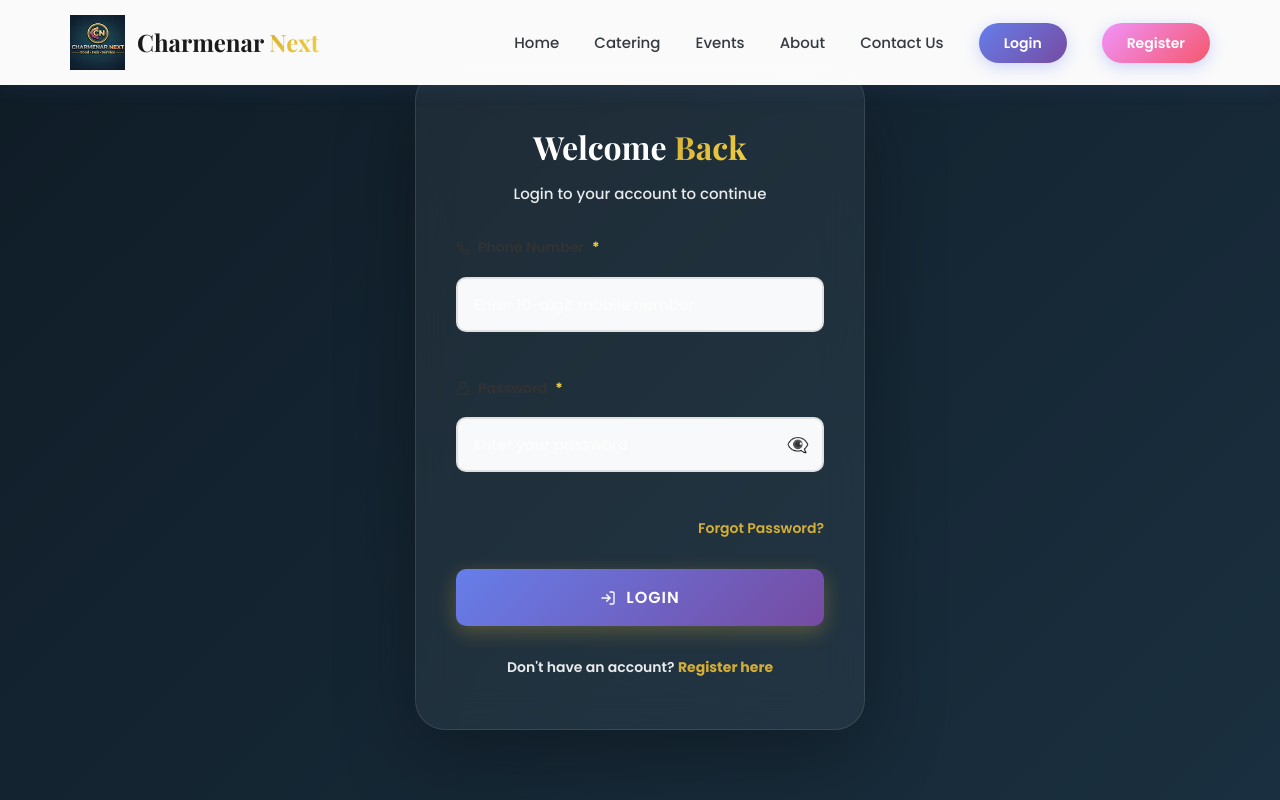
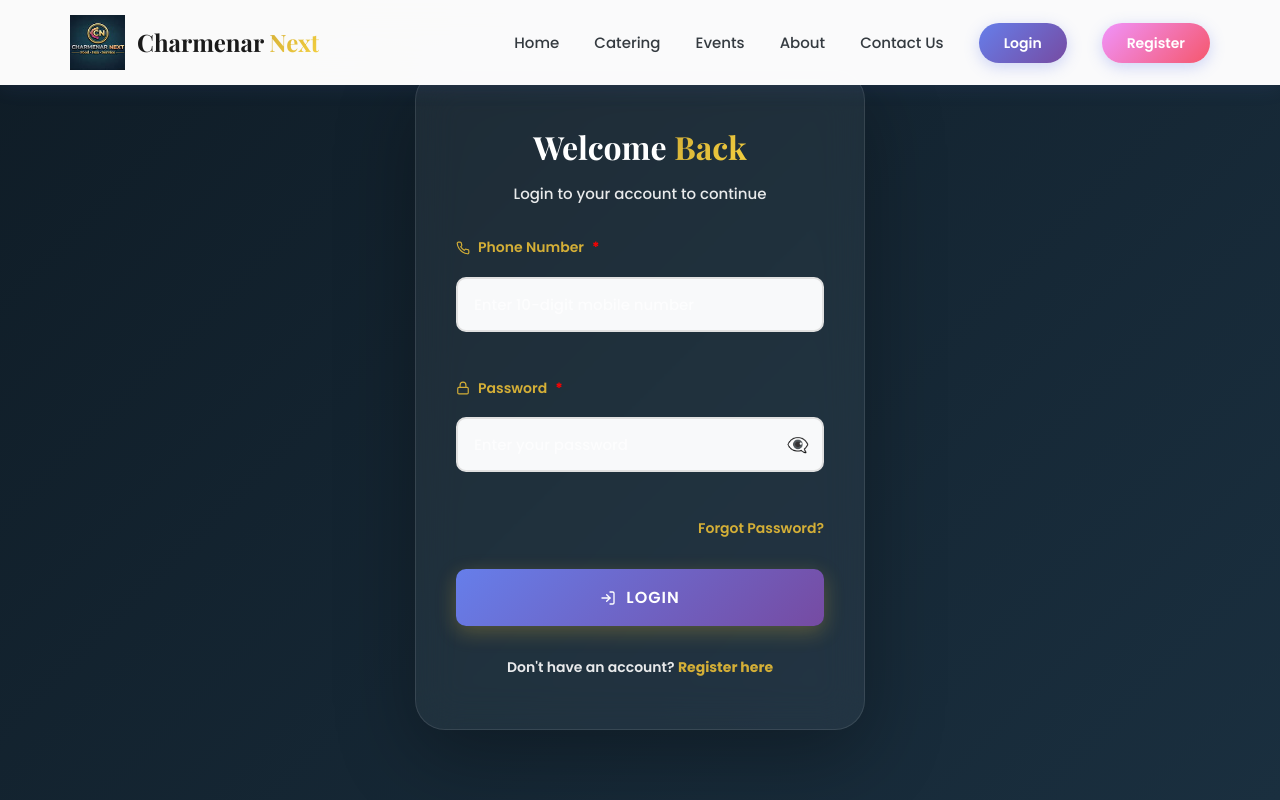
Before and after one commit to charmenarnext/charmenar_next, a React (Create React App) app in the folder frontend/: page /charmenar_next/login in a window 1280 px wide. Shown: the top 800 px of the page. Built offline with nearby package versions, Linux system fonts and the light colour scheme.

Commit message:
text color2

```diff
--- a/frontend/src/pages/Register.css
+++ b/frontend/src/pages/Register.css
@@ -60,10 +60,10 @@
   gap: 8px;
 }
 
-/* ✅ UPDATED: Labels are now GOLD to match "Account" text */
+/* ✅ FORCED: Labels are now GOLD */
 .form-group label {
   font-weight: 700;
-  color: #D4AF37; /* Gold Color */
+  color: #D4AF37 !important; /* !important forces this color */
   font-size: 15px;
   display: flex;
   align-items: center;
@@ -71,9 +71,9 @@
   font-family: 'Poppins', sans-serif;
 }
 
-/* ✅ UPDATED: Asterisk is RED */
+/* ✅ FORCED: Asterisk is RED */
 .required {
-  color: #FF0000; /* Red Color */
+  color: #FF0000 !important; /* !important forces this color */
   font-weight: 800;
 }
 
```
